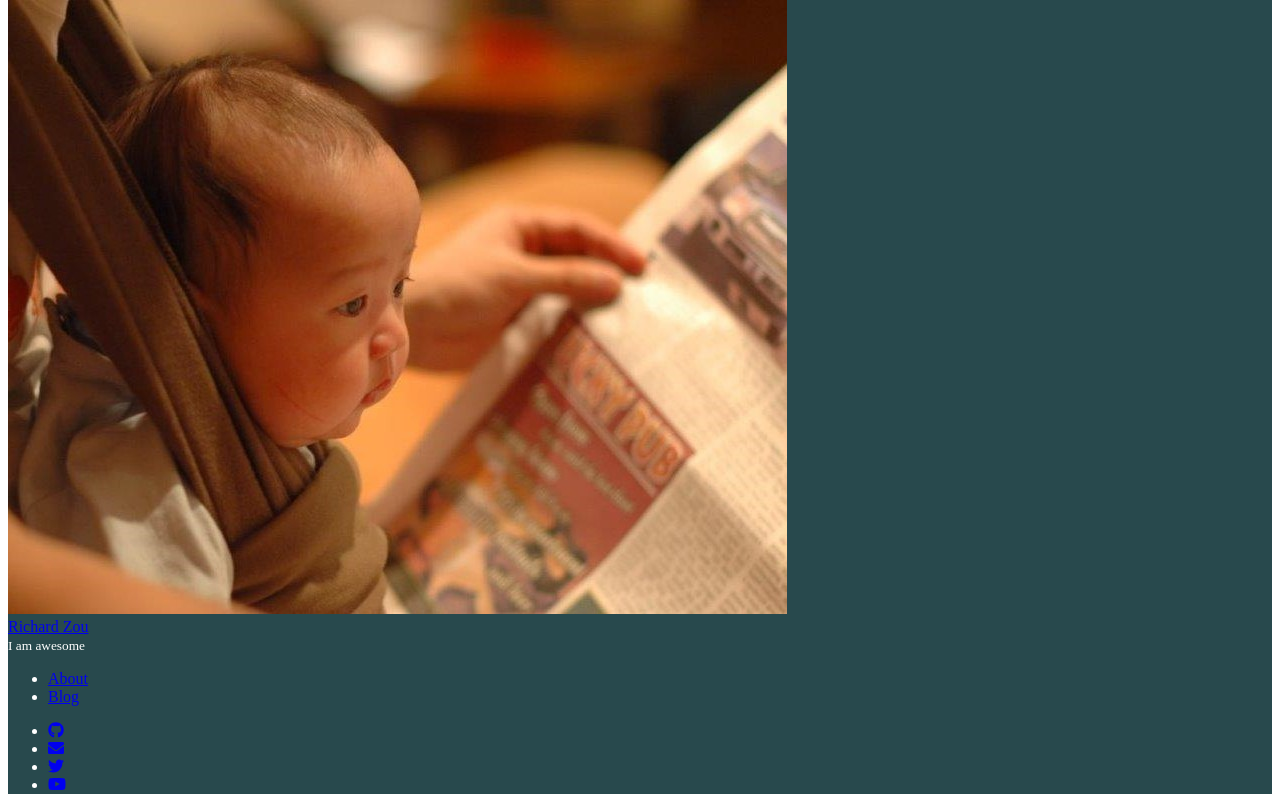
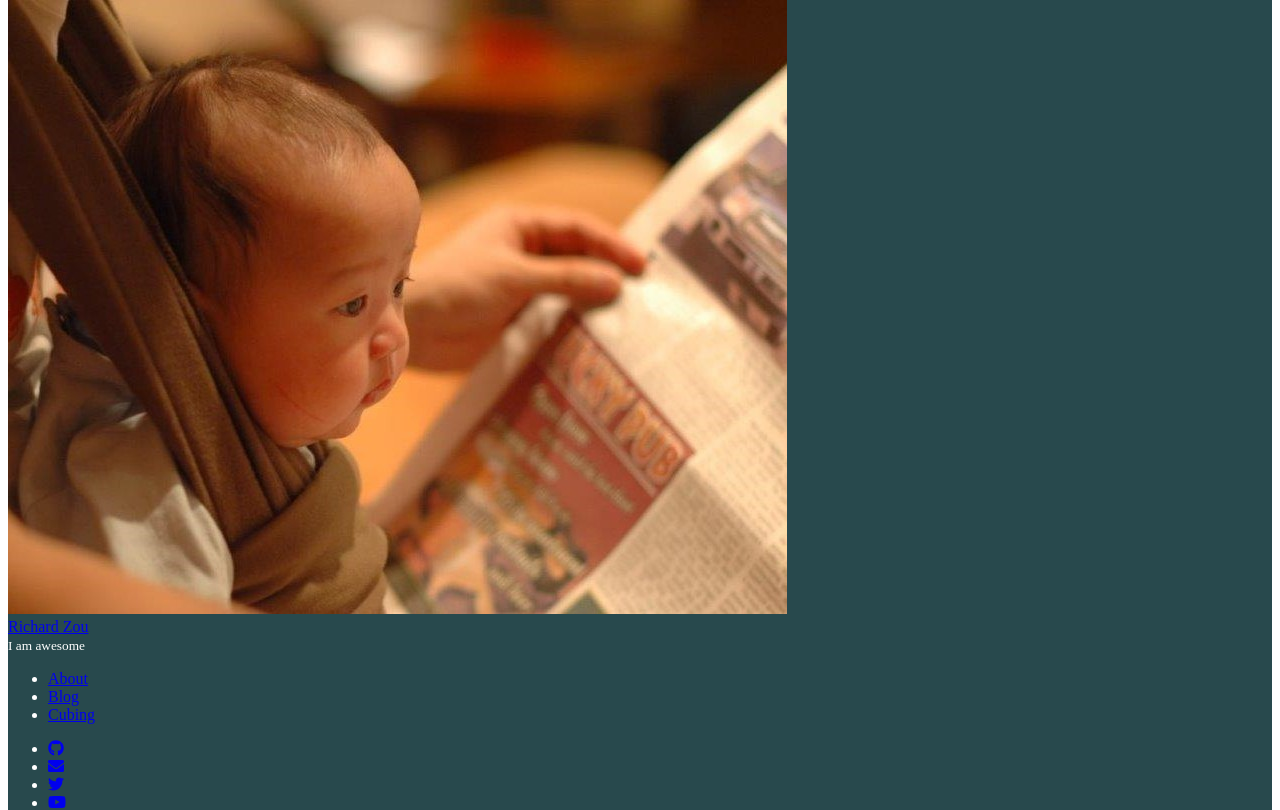
Before and after one commit to Richardbrunei/Richardbrunei.github.io, a Jekyll site: the page built from index.html, in a window 1280 px wide. Shown: the part 108-918 px from the top of the page. Built offline with Jekyll 4.4.1, drawn with Linux system fonts in a browser that asks for light colours; nearby versions of some CDN libraries; the list of posts is cut into pages by our own code; grey boxes are pictures that could not be loaded.

Commit message:
Update navigation.yml

```diff
--- a/_data/navigation.yml
+++ b/_data/navigation.yml
@@ -2,3 +2,5 @@
   url: /about
 - title: Blog
   url: /
+- title: Cubing
+  url: /videos
```
